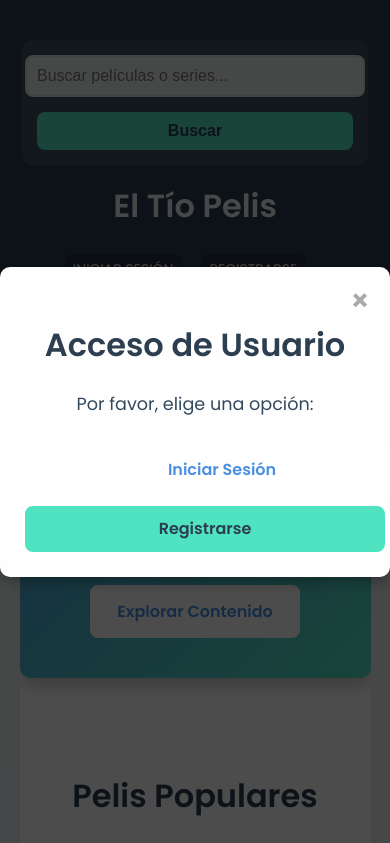
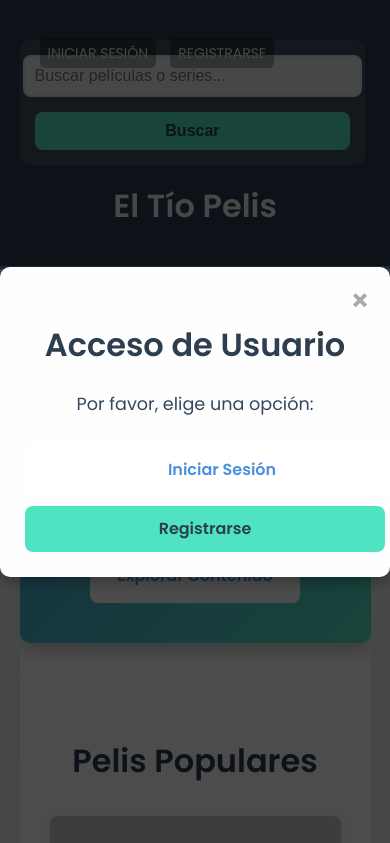
Before and after one commit to Dstruk/prueba1, a plain HTML site: page index.html in a window 390 px wide. Shown: the top 843 px of the page. Drawn offline with Linux system fonts and the light colour scheme; placeholder pictures from the web are drawn by us.

Commit message:
Feature: Auto-display auth modal if not logged in

```diff
--- a/script.js
+++ b/script.js
@@ -104,11 +104,17 @@ document.addEventListener('DOMContentLoaded', () => {
     const authModal = document.getElementById('authModal');
     const closeButton = document.querySelector('.close-button');
 
+    // Si no hay token JWT al cargar la página, mostrar el modal automáticamente
+    if (!localStorage.getItem('jwt_token') && authModal) {
+        authModal.style.display = 'flex';
+    }
+
     if (authModal && openAuthModalBtn && closeButton) {
-        openAuthModalBtn.addEventListener('click', (event) => {
-            event.preventDefault(); // Prevenir el salto del enlace
-            authModal.style.display = 'flex'; // Mostrar el modal
-        });
+        // Eliminar el eventListener del botón si el modal se muestra automáticamente
+        // openAuthModalBtn.addEventListener('click', (event) => {
+        //     event.preventDefault(); // Prevenir el salto del enlace
+        //     authModal.style.display = 'flex'; // Mostrar el modal
+        // });
 
         closeButton.addEventListener('click', () => {
             authModal.style.display = 'none'; // Ocultar el modal
--- a/style.css
+++ b/style.css
@@ -416,6 +416,11 @@ button[type="submit"]:active {
         width: 90%;
     }
 
+    header .container {
+        align-items: flex-start; /* Ajustar para que los ítems no se centren verticalmente de forma general */
+        padding-top: 20px; /* Asegurar padding superior */
+    }
+
     header h1 {
         font-size: 2.2em;
         margin-top: 15px;
@@ -448,20 +453,32 @@ button[type="submit"]:active {
     }
 
     header nav {
-        position: static; /* Volver a flujo normal */
-        width: 100%;
-        text-align: center;
-        margin-top: 10px;
+        position: absolute; /* Volver a posicionar absolutamente para la esquina */
+        top: 20px; /* Misma posición que en desktop */
+        left: 20px; /* Misma posición que en desktop */
+        width: auto; /* Ancho automático */
+        text-align: left; /* Alinear a la izquierda */
+        margin-top: 0;
     }
 
     header ul {
-        display: flex;
-        justify-content: center;
+        justify-content: flex-start; /* Alinear a la izquierda */
         padding: 0;
     }
 
     header li {
-        padding: 0 10px;
+        padding: 0;
+        margin-right: 10px; /* Espacio entre los enlaces */
+    }
+
+    header li:last-child {
+        margin-right: 0;
+    }
+
+    header li a {
+        padding: 5px 10px; /* Un poco más de padding */
+        background: rgba(0,0,0,0.3); /* Asegurar el fondo sutil */
+        border-radius: 5px;
     }
 
     .hero h2 {
```
